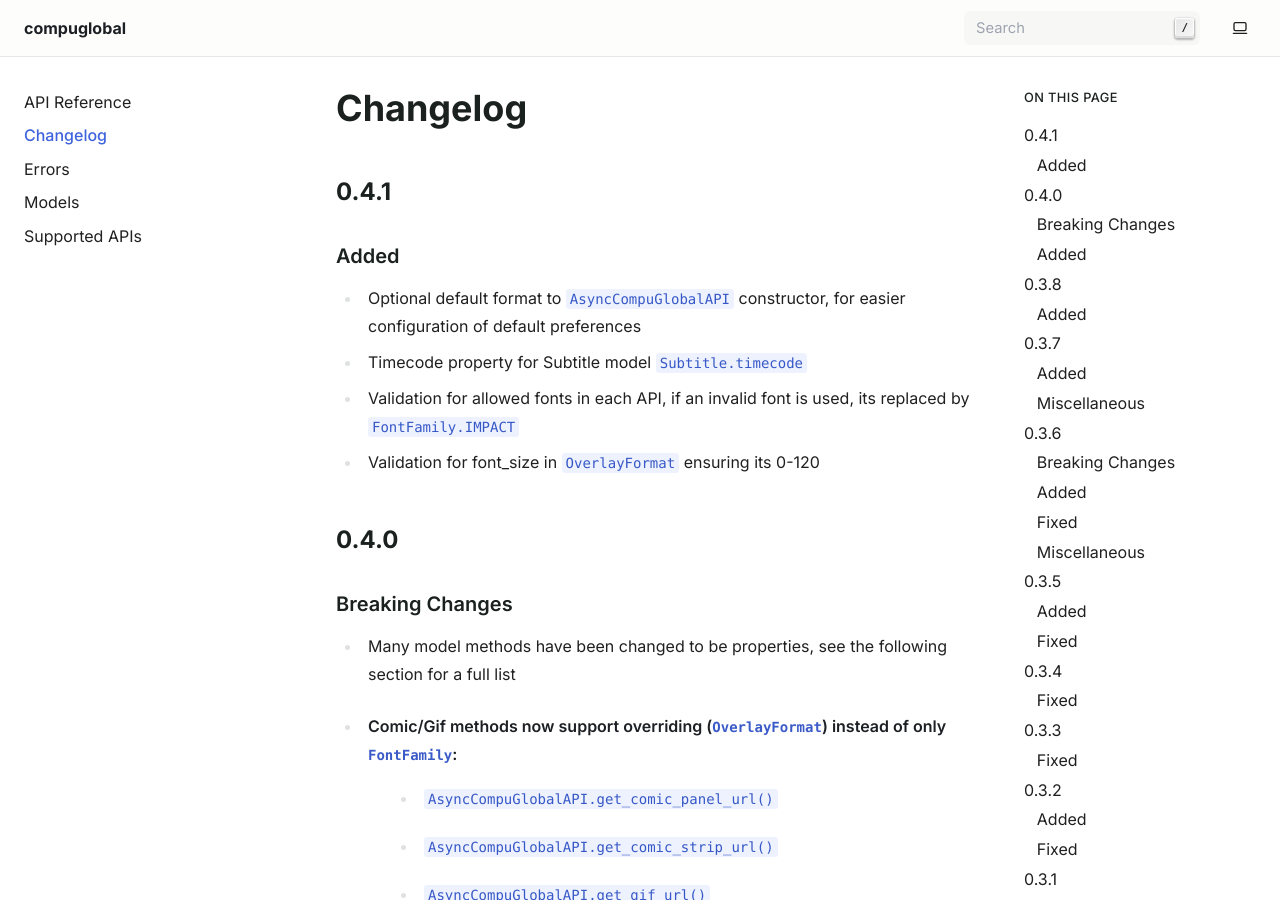
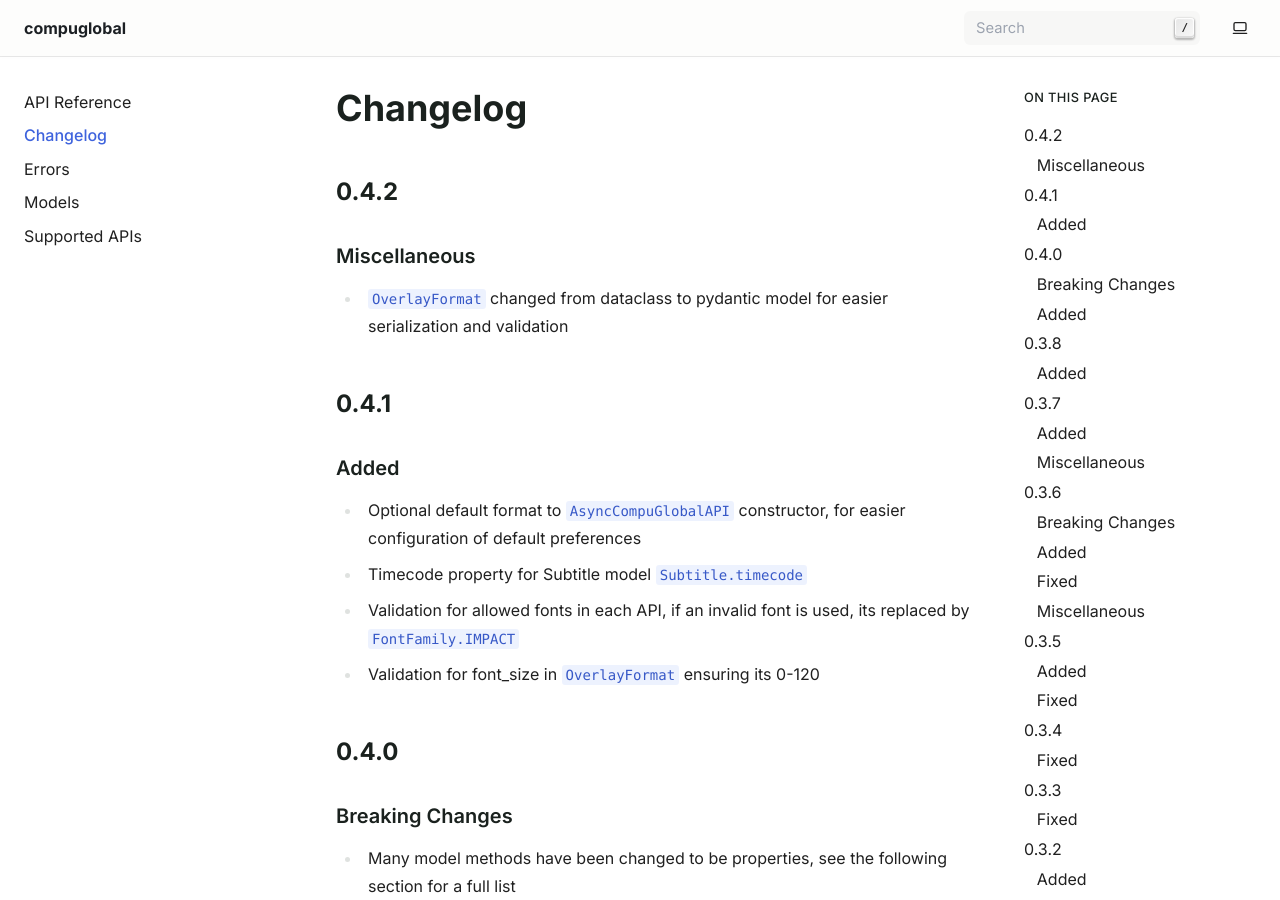
Before and after one commit to MitchellAW/CompuGlobal, a Sphinx documentation site: the page built from docs/changelog.rst, in a window 1280 px wide and 900 px high. Built offline with Sphinx 7.4.7, drawn with Linux system fonts in a browser that asks for light colours.

Commit message:
Document changes in 0.4.2

```diff
--- a/docs/changelog.rst
+++ b/docs/changelog.rst
@@ -2,6 +2,13 @@
 
 Changelog
 =========
+0.4.2
+-----
+
+Miscellaneous
+~~~~~~~~~~~~~
+- :class:`OverlayFormat` changed from dataclass to pydantic model for easier serialization and validation
+
 0.4.1
 -----
 
```
